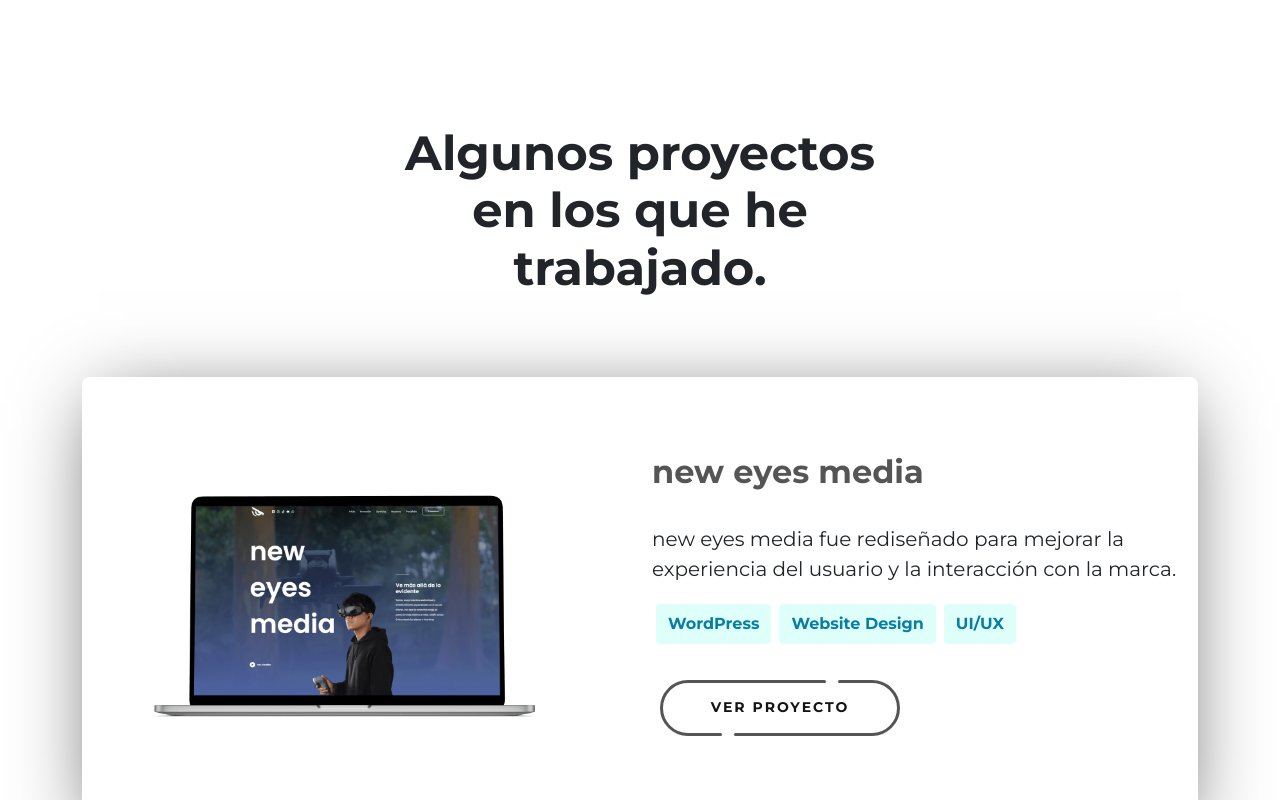
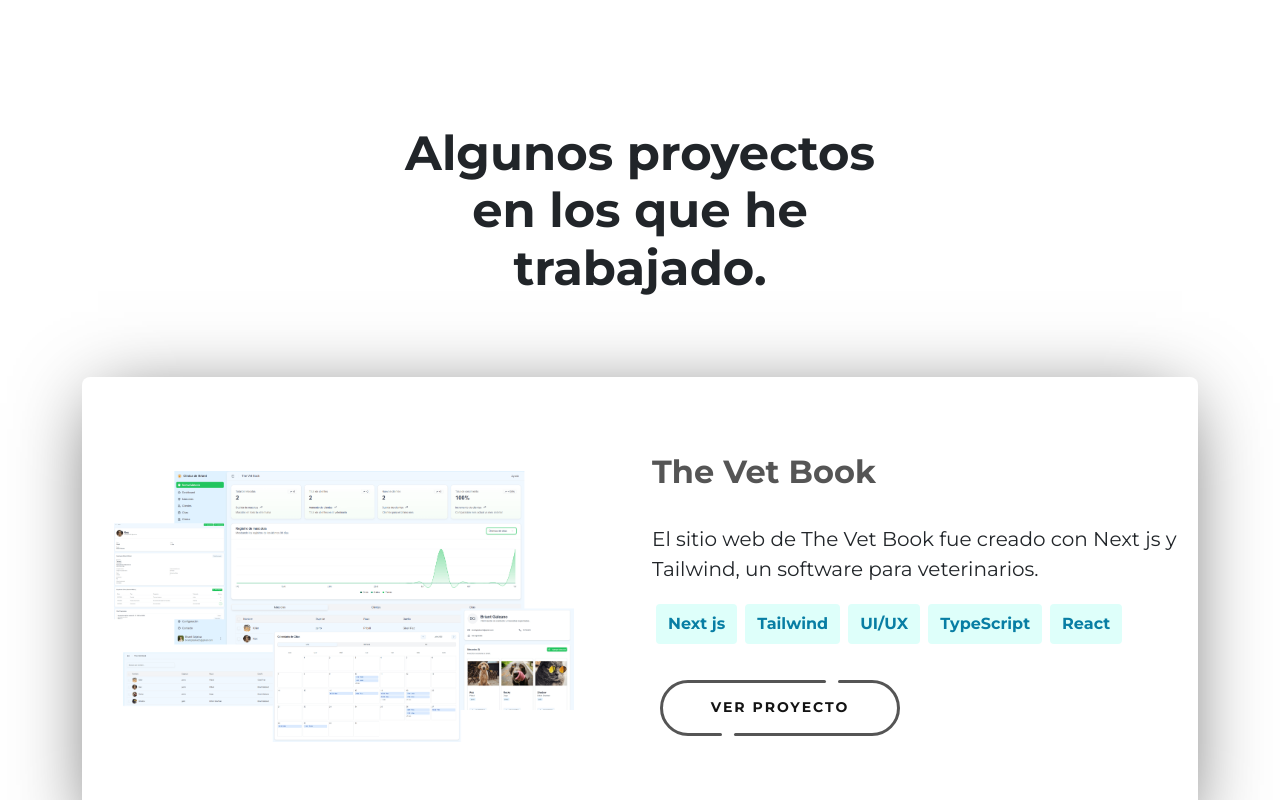
Before and after one commit to briantgrijalva/portfolio, a Next.js app: page / in a window 1280 px wide. Shown: the part 1600-2400 px from the top of the page. Built offline with nearby package versions, Linux system fonts and the light colour scheme.

Commit message:
feat: add Projects component with multilingual support and project showcase

```diff
--- a/components/Projects.tsx
+++ b/components/Projects.tsx
@@ -1,51 +1,68 @@
-import publicmee from '../assets/img/publicmee.png'
-import neweyesmedia from '../assets/img/new-eyes-media.png'
-import legends from '../assets/img/legends-never-die.jpg'
-import ProjectCard from '@/components/ProjectCard'
-import { FormattedMessage } from 'react-intl'
-export default function Projects () {
-    return (
-      <div className='container'>
+import publicmee from '../assets/img/publicmee.png';
+import neweyesmedia from '../assets/img/new-eyes-media.png';
+import legends from '../assets/img/legends-never-die.jpg';
+import thevetbook from '../assets/img/thevetbook.png';
+import ProjectCard from '@/components/ProjectCard';
+import { FormattedMessage } from 'react-intl';
+export default function Projects() {
+  return (
+    <div className="container">
       <div className="row justify-content-center mt-5">
         <div className="col-md-12 col-sm-12 col-lg-6 text-center">
-          <h2><FormattedMessage id="page.home.projects.title" /></h2>
+          <h2>
+            <FormattedMessage id="page.home.projects.title" />
+          </h2>
         </div>
       </div>
 
-
-      <div className='mt-5 py-4 mb-5'>
+      <div className="mt-5 py-4 mb-5">
         <ProjectCard
-          name='new eyes media'
-          description={<FormattedMessage id="page.home.projects.neweyesmedia" />}
-          technologies={['WordPress', 'Website Design', 'UI/UX']}
-          reverse={false} image={neweyesmedia}
-          url='https://neweyesmedia.net/'
+          name="The Vet Book"
+          description={<FormattedMessage id="page.home.projects.thevetbook" />}
+          technologies={['Next js', 'Tailwind', 'UI/UX', 'TypeScript', 'React']}
+          reverse={false}
+          image={thevetbook}
+          url="https://thevetbook.com/"
           addLink
         />
       </div>
-      <div className='mt-5 py-4 mb-5'>
+      <div className="mt-5 py-4 mb-5">
         <ProjectCard
-          name='Publicmee'
-          description={<FormattedMessage id="page.home.projects.publicmee" />}
+          name="new eyes media"
+          description={
+            <FormattedMessage id="page.home.projects.neweyesmedia" />
+          }
           technologies={['WordPress', 'Website Design', 'UI/UX']}
-          reverse={false} image={publicmee}
-          url='https://publicmee.com/'
+          reverse={false}
+          image={neweyesmedia}
+          url="https://neweyesmedia.net/"
           addLink
         />
       </div>
-      <div className='mt-5 py-4 mb-5'>
+      <div className="mt-5 py-4 mb-5">
         <ProjectCard
-          name='Legends Never Die'
+          name="Publicmee"
+          description={<FormattedMessage id="page.home.projects.publicmee" />}
+          technologies={['WordPress', 'Website Design', 'UI/UX']}
+          reverse={false}
+          image={publicmee}
+          url="https://publicmee.com/"
+          addLink
+        />
+      </div>
+      <div className="mt-5 py-4 mb-5">
+        <ProjectCard
+          name="Legends Never Die"
           description={<FormattedMessage id="page.home.projects.fifth" />}
           technologies={['Next js', 'Tailwind', 'UI/UX', 'TypeScript', 'React']}
-          reverse={false} image={legends}
-          url='https://legends-never-die-bg.netlify.app/'
+          reverse={false}
+          image={legends}
+          url="https://legends-never-die-bg.netlify.app/"
           addLink
-          extraLink='https://developer.riotgames.com/apis'
-          extraLinkText='Riot API'
+          extraLink="https://developer.riotgames.com/apis"
+          extraLinkText="Riot API"
         />
       </div>
-
     </div>
-    )
+  );
 }
--- a/lang/en.json
+++ b/lang/en.json
@@ -17,6 +17,7 @@
   "page.home.projects.title": "A few projects that I've worked on",
   "page.home.projects.publicmee": "The Publicmee website has undergone a design overhaul, featuring the addition of exciting new sections.",
   "page.home.projects.neweyesmedia": "new eyes media was redesigned to enhance the user experience and interaction with the brand.",
+  "page.home.projects.thevetbook": "The Vet Book was created with Next js and Tailwind, a veterinary software.",
   "page.home.projects.fifth": "An app with all League of Legends champions, It's using the ",
   "page.home.projects.button": "VIEW PROJECT",
   "page.home.skills.title": "My skills",
--- a/lang/es.json
+++ b/lang/es.json
@@ -17,6 +17,7 @@
   "page.home.projects.title": "Algunos proyectos en los que he trabajado.",
   "page.home.projects.publicmee": "La página web de Publicmee ha experimentado una renovación de diseño, destacando la incorporación de emocionantes secciones nuevas.",
   "page.home.projects.neweyesmedia": "new eyes media fue rediseñado para mejorar la experiencia del usuario y la interacción con la marca.",
+  "page.home.projects.thevetbook": "El sitio web de The Vet Book fue creado con Next js y Tailwind, un software para veterinarios.",
   "page.home.projects.fifth": "Una aplicación para ver los campeones de League of Legends, en este proyecto se hace uso de la ",
   "page.home.projects.button": "VER PROYECTO",
   "page.home.skills.title": "Mis habilidades",
```
Also changed, not shown: assets/img/thevetbook.png (added).
